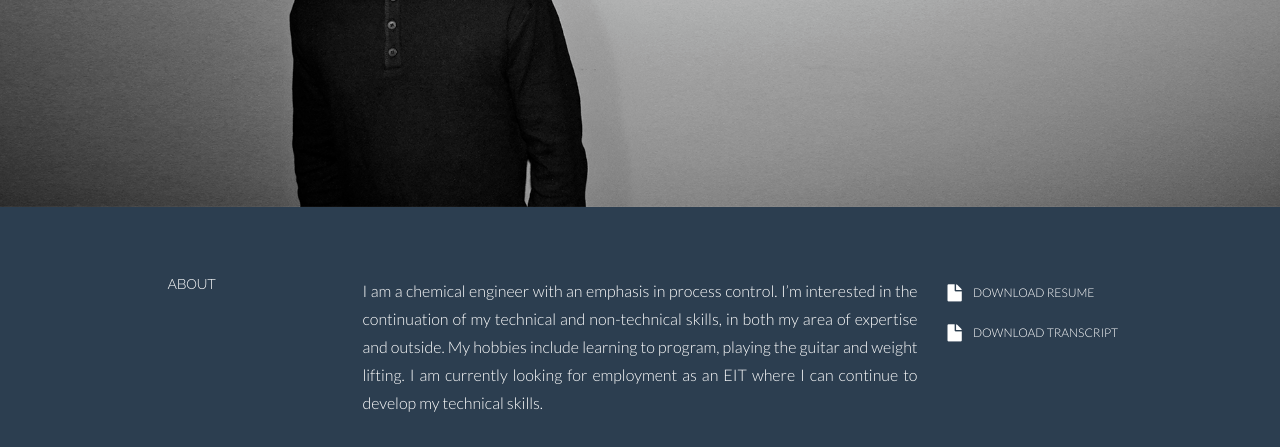
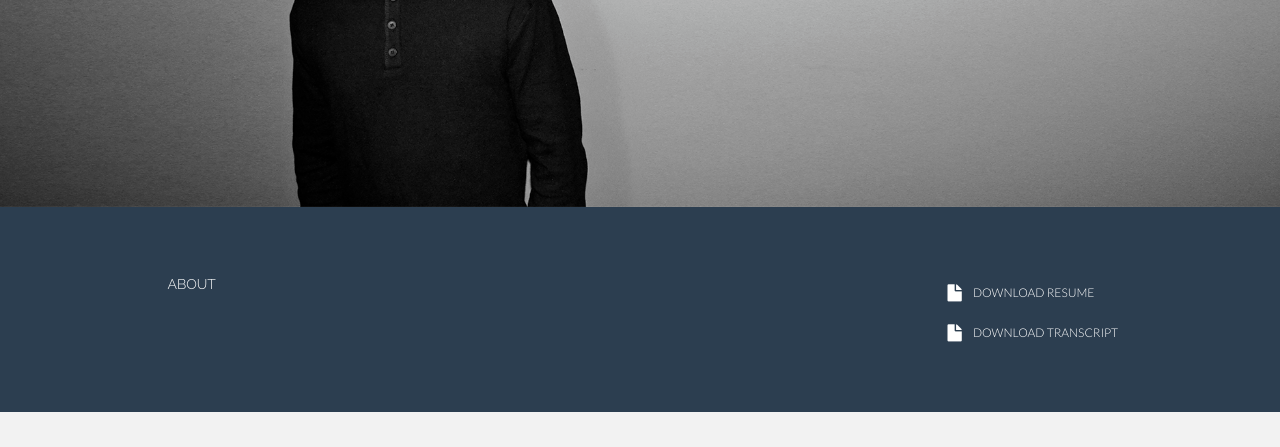
Before and after one commit to mnbolson/mnbolson.github.io, a plain HTML site: page index.html in a window 1280 px wide. Shown: the part 353-800 px from the top of the page. Drawn offline with Linux system fonts and the light colour scheme.

Commit message:
edited text change

```diff
--- a/index.html
+++ b/index.html
@@ -76,7 +76,6 @@
 				</div>
 				<div class="col-lg-6">
 					<p>
-					I am a chemical engineer with an emphasis in process control. I’m interested in the continuation of my technical and non-technical skills, in both my area of expertise and outside. My hobbies include learning to program, playing the guitar and weight lifting. I am currently looking for employment as an EIT where I can continue to develop my technical skills.
 					</p>
 				</div>
 				<div class="col-lg-3">
```
